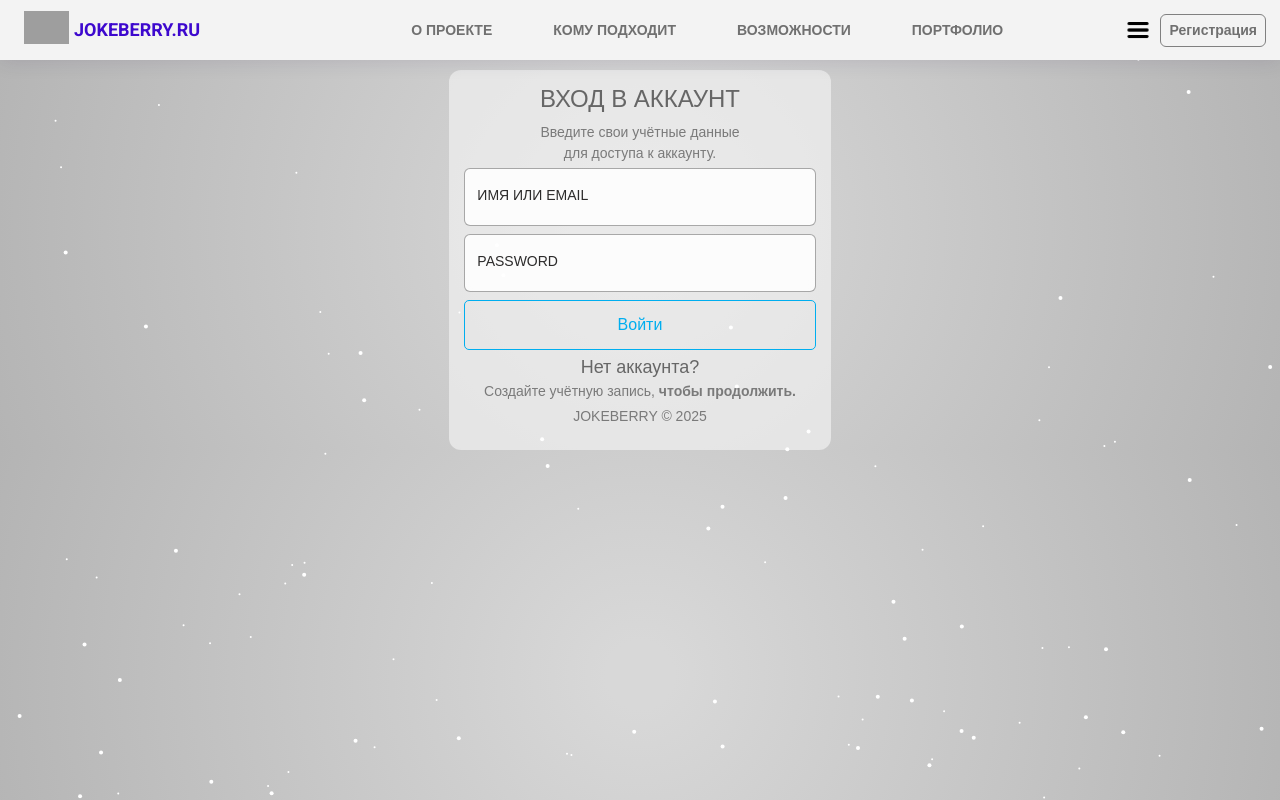
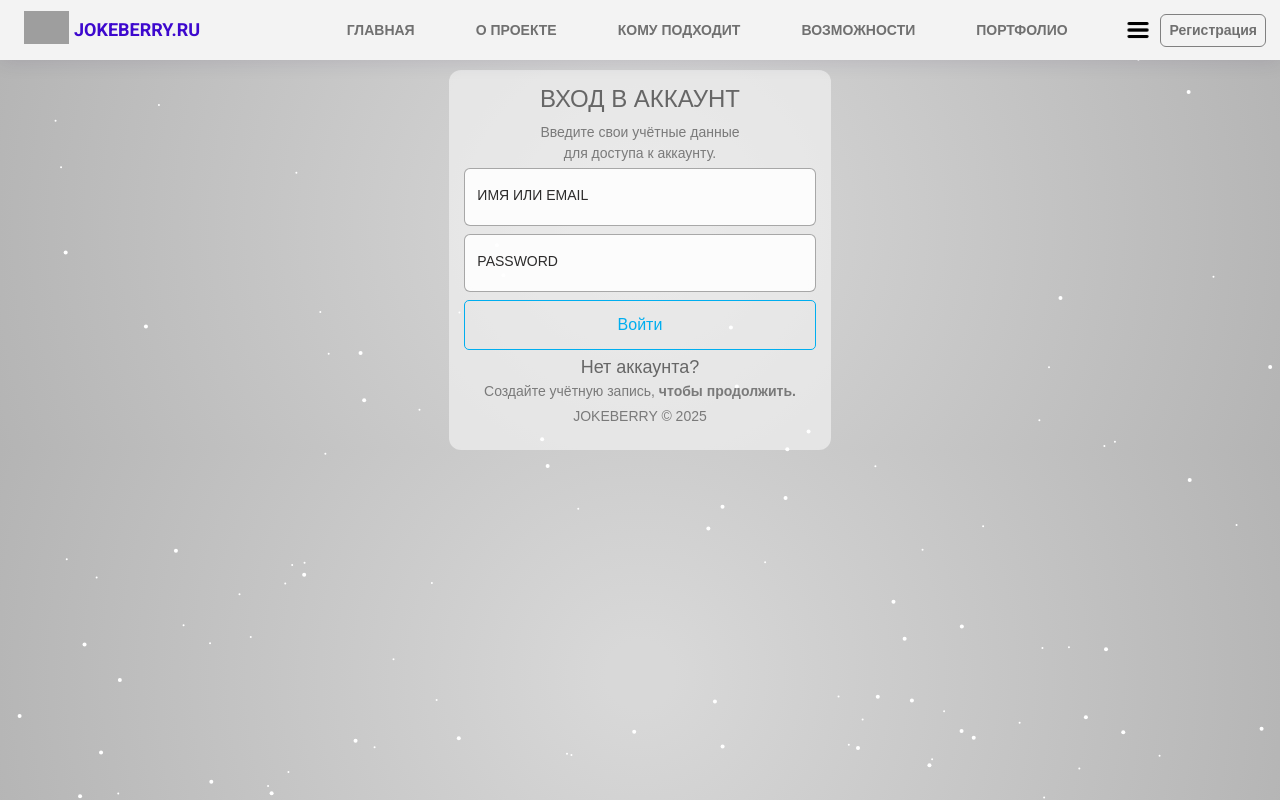
Before and after one commit to dankfedorov/Jokeberry-Frontend, a React app: page /login in a window 1280 px wide. Built offline with nearby package versions, Linux system fonts and the light colour scheme; grey boxes are pictures that could not be loaded.

Commit message:
add about page

```diff
--- a/src/components/TopNav.jsx
+++ b/src/components/TopNav.jsx
@@ -6,6 +6,14 @@ function TopNav() {
   return (
     <nav className="header-nav ms-auto">
       <ul className="header-nav__group">
+        <li className="header-nav__link">
+          <a
+            href="/"
+            className="nav-link nav-profile d-flex align-items-center pe-0"
+          >
+            <span className="d-none d-md-block ps-3 ">Главная</span>
+          </a>
+        </li>
         <li className="header-nav__link">
           <a
             href="/about"
```
